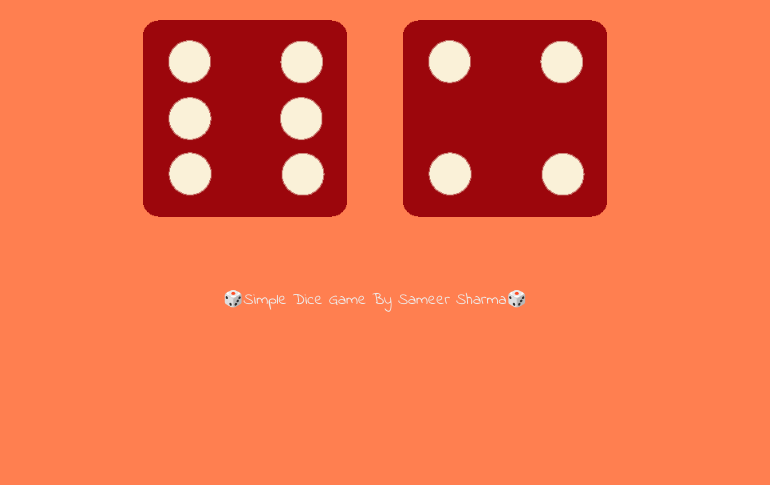
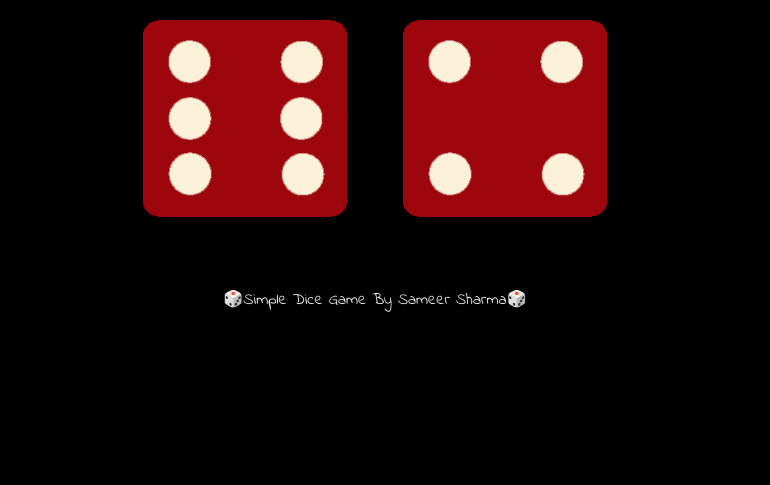
Before and after one commit to Sam8112/Dice-game, a plain HTML site: page index.html in a window 1280 px wide. Shown: the part 315-800 px from the top of the page, without its empty margins (265-1035 px from the left). Drawn offline with Linux system fonts and the light colour scheme.

Commit message:
Update styles.css

```diff
--- a/styles.css
+++ b/styles.css
@@ -11,7 +11,7 @@
 }
 
 body {
-  background-color: #ff7f50;
+  background-color: #000000;
 }
 
 h1 {
```
